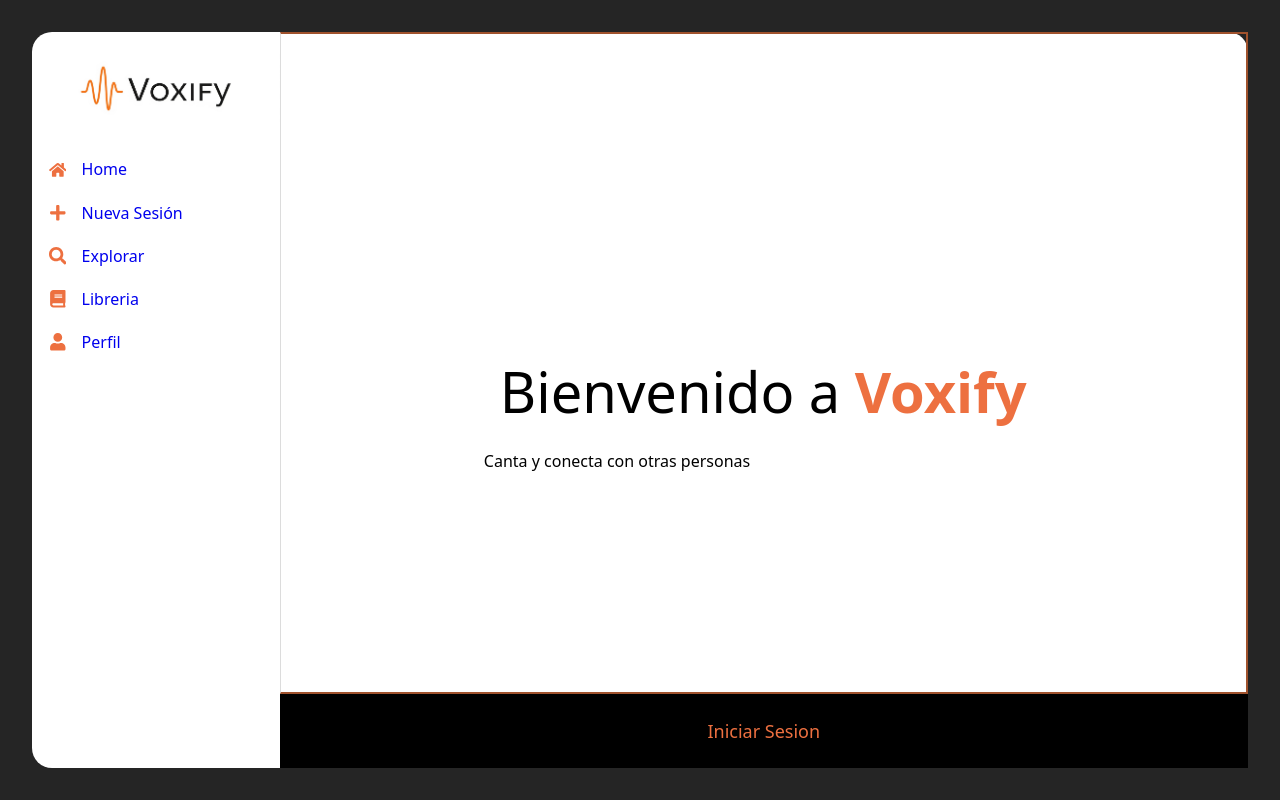
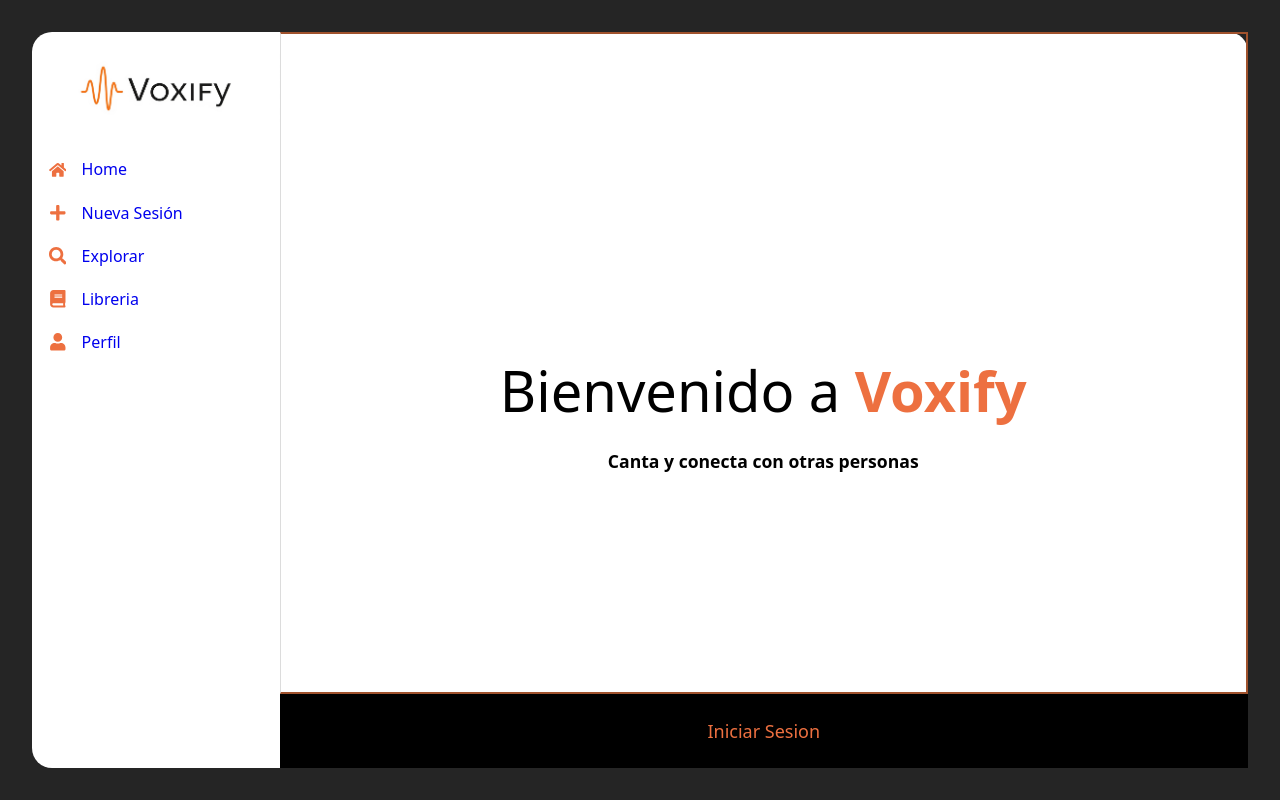
Before and after one commit to ignaarguello/Voxify, a React (Vite) app in the folder Cliente/: page / in a window 1280 px wide. Built offline with nearby package versions, Linux system fonts and the light colour scheme; the HTML template or start-up script is replaced by a standard one.

Commit message:
Add/Correciones

```diff
--- a/Cliente/src/pages/Dashboard/Dashboard.css
+++ b/Cliente/src/pages/Dashboard/Dashboard.css
@@ -12,9 +12,17 @@
             align-items: center;
         }
 
+        /* Contenedor de Titulos y Subtiulos */
+        #ContenedorTitulos_Dashboard{
+            display: flex;
+            flex-direction: column;
+            justify-content: center;
+            align-items: center;
+        }
+
         /* Titulo Bienvenido a Voxify */
         #TituloBienvenidoVoxify {
-            font-size: 2rem;
+            font-size: 2.4rem;
             font-weight: 300;
         }
 
@@ -22,6 +30,12 @@
         #SpanVoxify {
             font-weight: 600;
             color: var(--color-primario);
+        }
+
+        /* Subtitulo - Canta y Conecta */
+        .Subtitulo_CantaYConecta{
+            font-weight: 600;
+            font-size: 1.1rem;
         }
     }
 
--- a/Cliente/src/pages/Dashboard/Dashboard.jsx
+++ b/Cliente/src/pages/Dashboard/Dashboard.jsx
@@ -11,7 +11,7 @@ export default function Dashboard() {
     <div id='PaginaDashboardHome'>
       <div id='ContenedorTitulos_Dashboard'>
         <h2 id='TituloBienvenidoVoxify'>Bienvenido a <span id='SpanVoxify'>Voxify</span></h2>
-        <span className='ParrafoPrincipalIndividual'>Canta y conecta con otras personas</span>
+        <span className='Subtitulo_CantaYConecta'>Canta y conecta con otras personas</span>
       </div>
     </div>
   )
```
